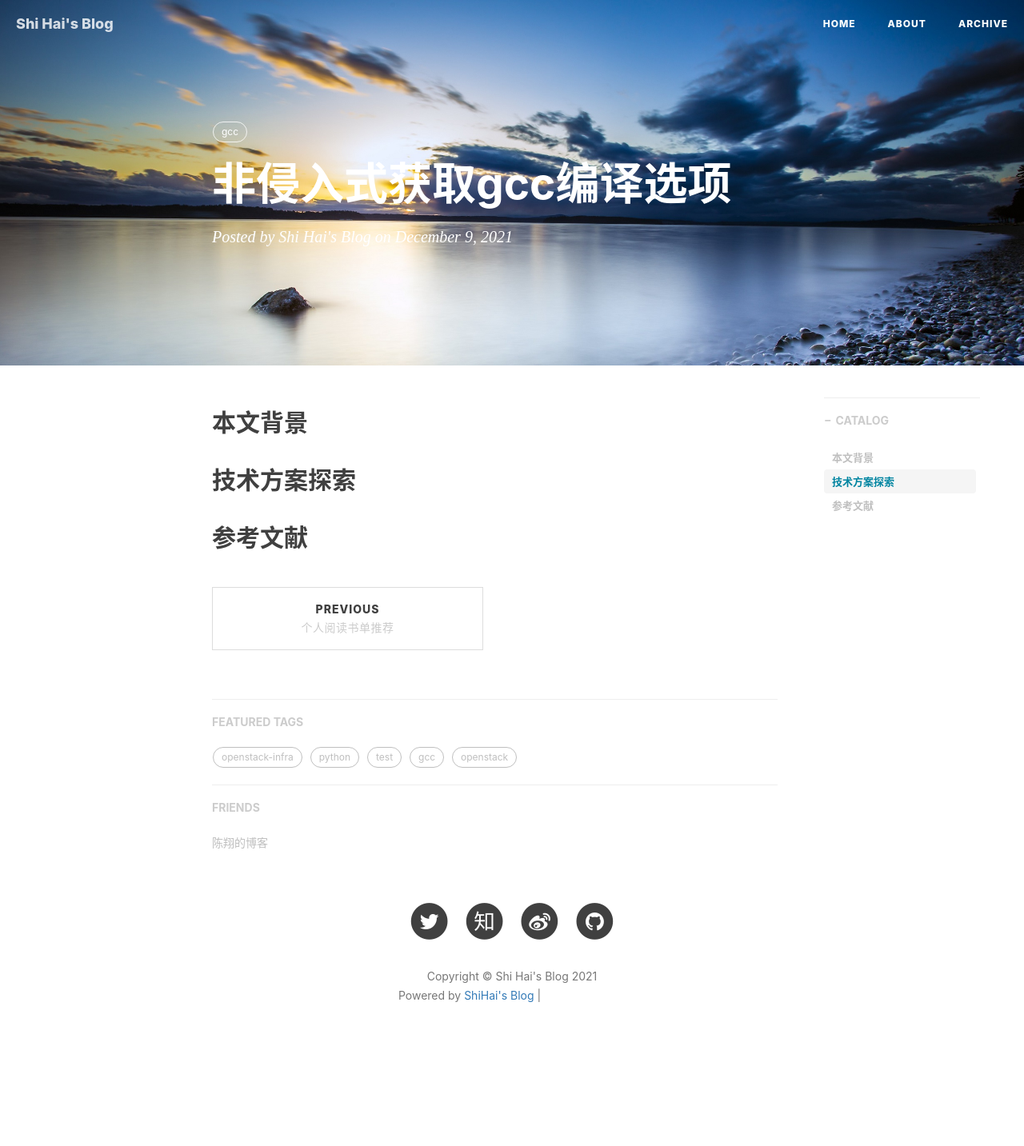
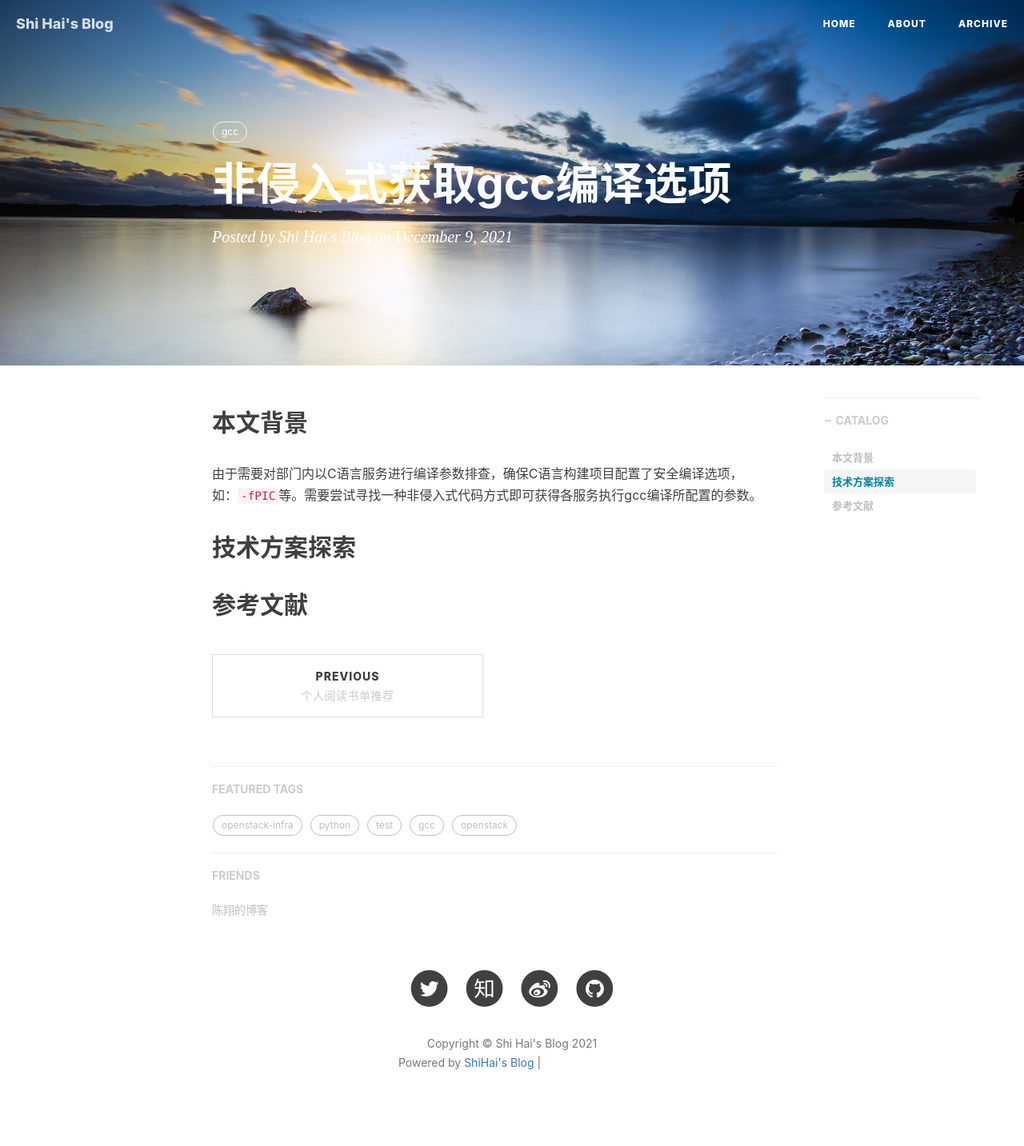
Before and after one commit to shihai1991/shihai1991.github.io, a Jekyll site: the page built from _posts/2021-12-09-非侵入式获取gcc编译选项.md, in a window 1280 px wide. Shown: the whole page at 80% size. Built offline with Jekyll 4.4.1, drawn with Linux system fonts in a browser that asks for light colours; nearby versions of some CDN libraries; comment, search, counter and statistics services are not loaded; before the commit the page ends 1349 px from its top, so only the background shows below that; grey boxes are pictures that could not be loaded.

Commit message:
Update 2021-12-09-非侵入式获取gcc编译选项.md

```diff
--- a/_posts/2021-12-09-非侵入式获取gcc编译选项.md
+++ b/_posts/2021-12-09-非侵入式获取gcc编译选项.md
@@ -9,6 +9,7 @@ tags:
 time: '2021.12.29 01:33:00'
 ---
 ## 本文背景
+由于需要对部门内以C语言服务进行编译参数排查，确保C语言构建项目配置了安全编译选项，如：`-fPIC`等。需要尝试寻找一种非侵入式代码方式即可获得各服务执行gcc编译所配置的参数。
 
 ## 技术方案探索
 
```
